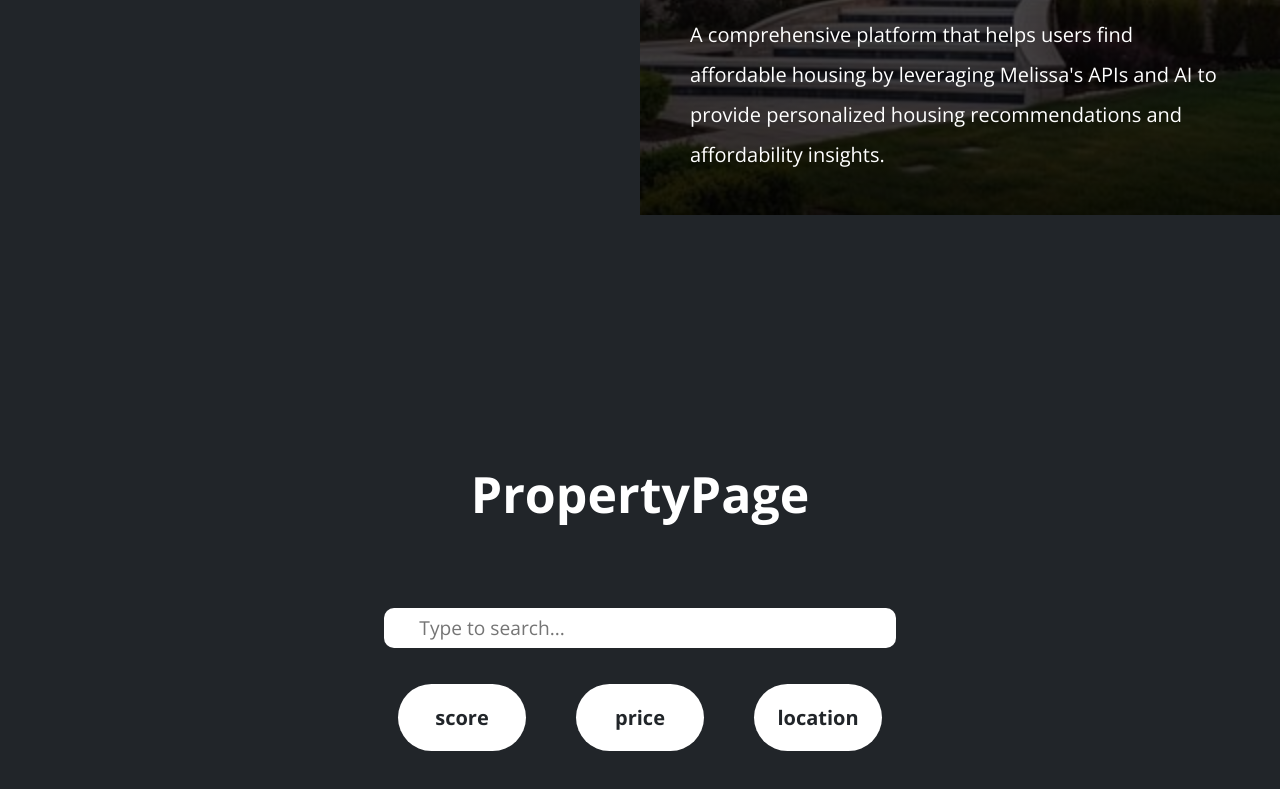
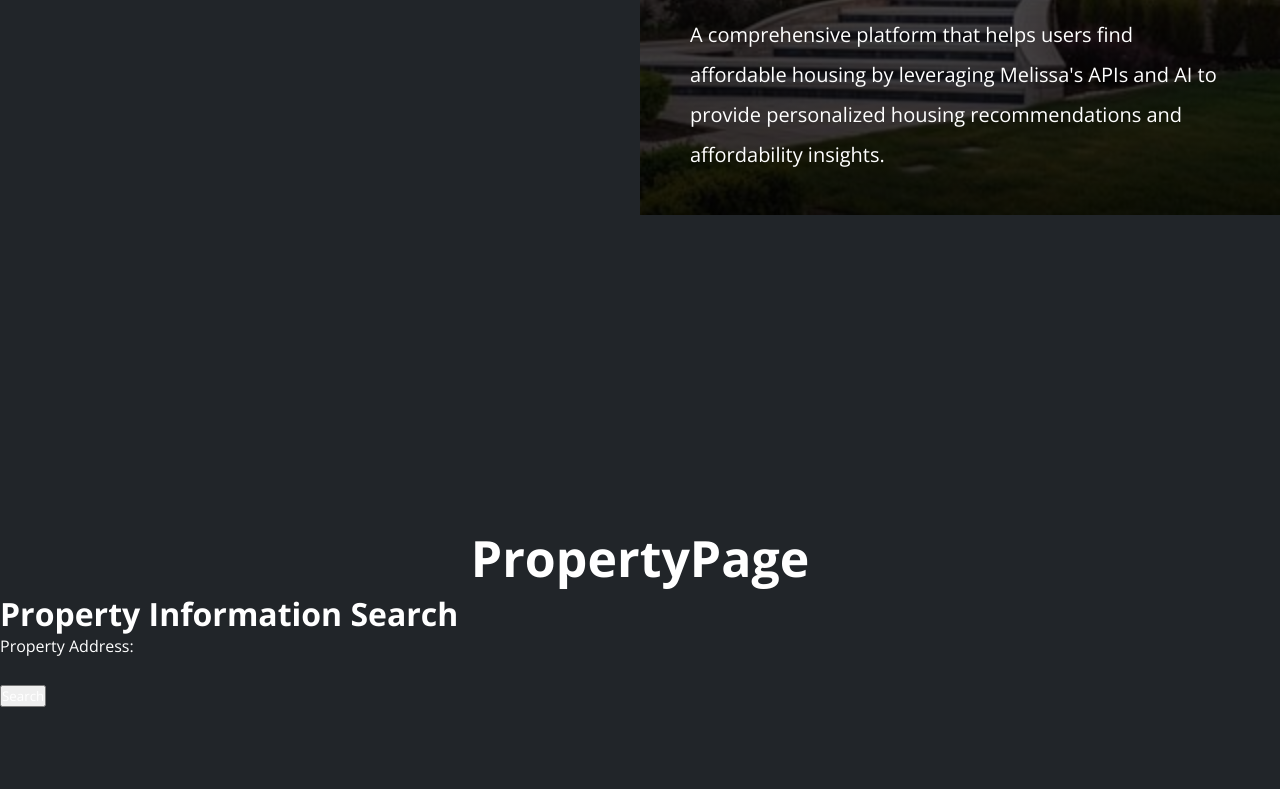
Before and after one commit to foojanbabaeeian/Irvinehacks25, a React (Create React App) app in the folder frontend/: page / in a window 1280 px wide. Shown: the part 683-1472 px from the top of the page. Built offline with nearby package versions, Linux system fonts and the light colour scheme.

Commit message:
just poking around for the property feature

```diff
--- a/frontend/src/component/AddressInput.jsx
+++ b/frontend/src/component/Address/AddressInput.jsx
@@ -1,4 +1,6 @@
 import React, { useState } from 'react';
+import "./AddressInput.css"
+
 
 function AddressInput() {
   const [address, setAddress] = useState('');
@@ -28,8 +30,8 @@ function AddressInput() {
   };
 
   return (
-    <div className="App">
-      <header className="App-header">
+    <div className="AddressInput-container">
+      <header className="AddressInput-wrapper">
         <h1>Property Information Search</h1>
         <form onSubmit={handleSubmit}>
           <label>
--- a/frontend/src/component/index.js
+++ b/frontend/src/component/index.js
@@ -3,11 +3,13 @@ import SearchResultList from "./SearchBar/SearchResultList"
 import SearchResult from "./SearchBar/SearchResult"
 
 import NavBar from "./navBar/NavBar";
+import AddressInput from "./Address/AddressInput"
 
 export {
     SearchBar,
     SearchResultList,
     SearchResult,
 
-    NavBar
+    NavBar,
+    AddressInput
 }
--- a/frontend/src/container/PropertyPage/PropertyPage.jsx
+++ b/frontend/src/container/PropertyPage/PropertyPage.jsx
@@ -4,6 +4,7 @@ import "./PropertyPage.css"
 import { SearchBar } from "../../component";
 import { SearchResultList } from "../../component";
 
+import {AddressInput} from "../../component"
 
 const PropertyPage = () => {
 
@@ -15,12 +16,14 @@ const PropertyPage = () => {
       <h1 className="page-title">PropertyPage</h1>
 
       <div className="feature-Container">
-        <div className="searchBar-container">
+        {/* <div className="searchBar-container">
             <SearchBar setResults = {setResults}/>
             <SearchResultList results = {results}/>
-        </div>
+        </div> */}
 
-        <div className="FilterOption-container">
+        <AddressInput/>
+
+        {/* <div className="FilterOption-container">
             <div className="score-container filter-btn">
               <p>score</p>
             </div>
@@ -32,7 +35,7 @@ const PropertyPage = () => {
             <div className="location-container filter-btn">
               <p>location</p>
             </div>
-        </div>
+        </div> */}
 
         {/* <div className="DisplayResult">
             Result
```
Also changed, not shown: frontend/src/component/Address/AddressInput.css (added).
